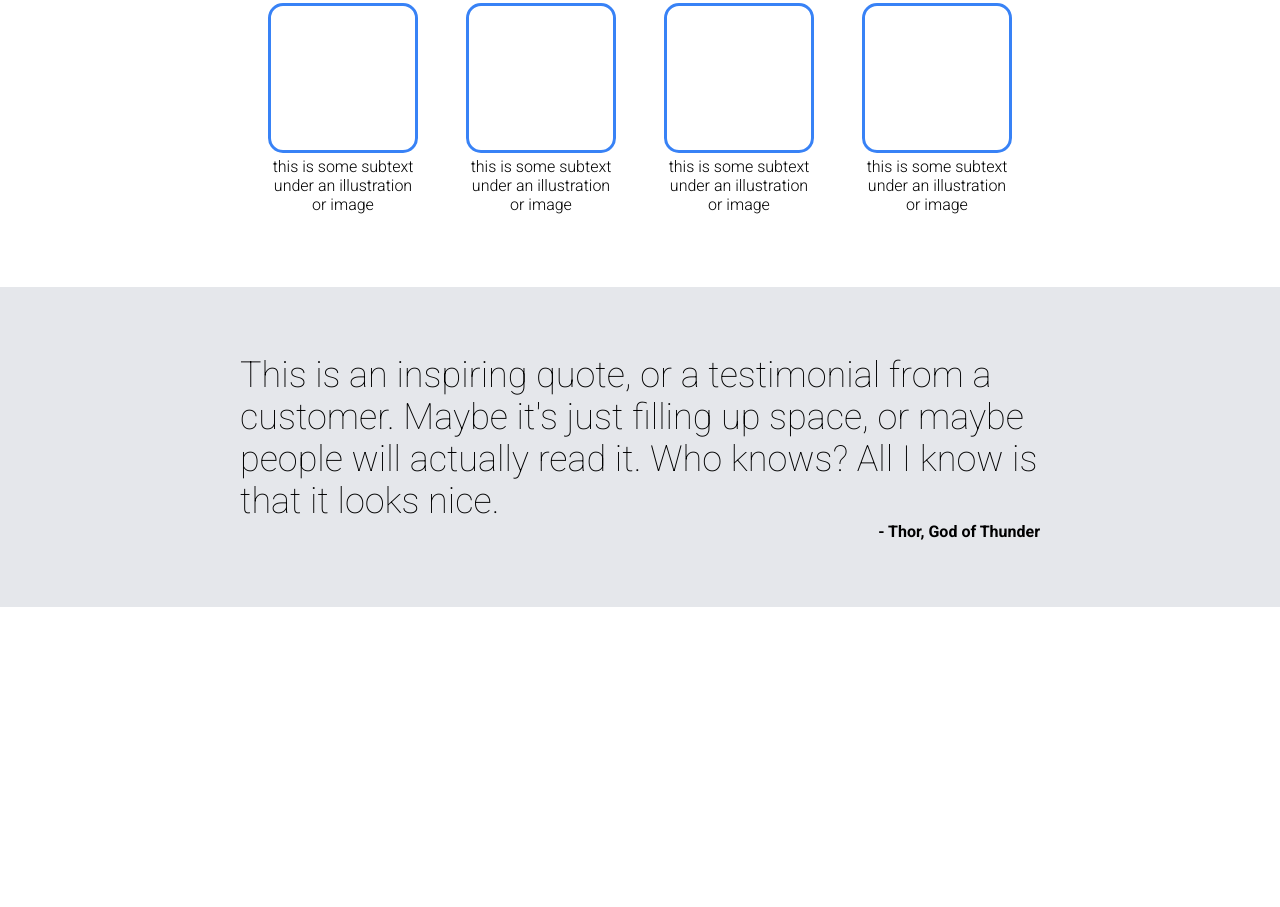
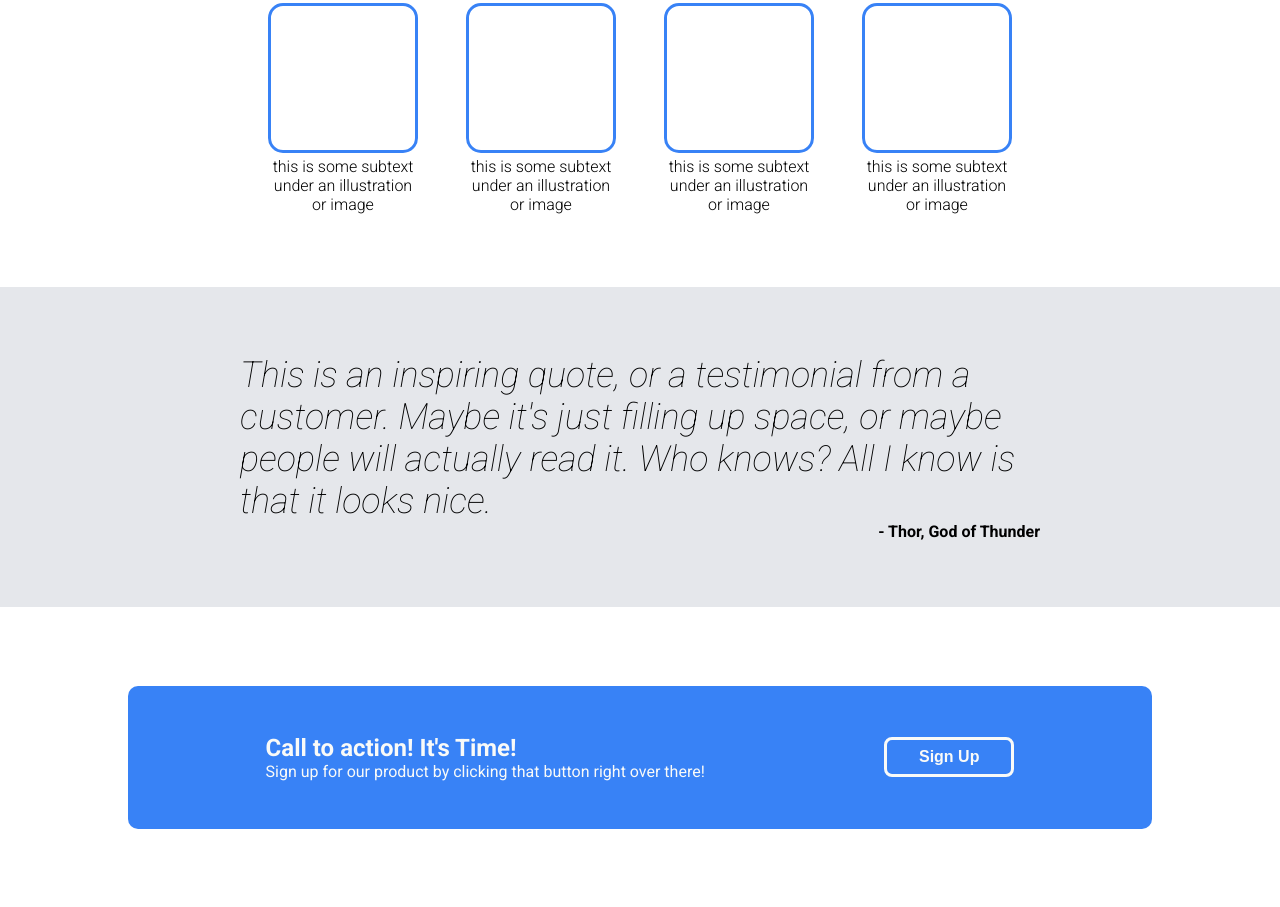
Before and after one commit to abelussi1/landing_page, a plain HTML site: page index.html in a window 1280 px wide. Shown: the part 617-1524 px from the top of the page. Before the commit the page ends 1224 px from the top, so only its background shows below. Drawn offline with Linux system fonts and the light colour scheme.

Commit message:
feat: Add final call to action message

```diff
--- a/index.html
+++ b/index.html
@@ -20,7 +20,7 @@
     </header>
     <section id="content">
         <div class="awesome">
-            <div class="calltoaction">
+            <div class="calltoaction1">
                 <h1>This website is awesome</h1>
                 <p>This website has some subtext that goes here under the main title. It's a smaller font and the color is lower contrast</p>
                 <button>Sign Up</button>
@@ -53,13 +53,24 @@
         <div class="testimonial">
             <div class="quoteandauth">
                 <div class="quote">
-                    <h2>This is an inspiring quote, or a testimonial from a customer. Maybe it's just filling up space, or maybe people will actually read it. Who knows? All I know is that it looks nice.</h2>
+                    <h2><i>This is an inspiring quote, or a testimonial from a customer. Maybe it's just filling up space, or maybe people will actually read it. Who knows? All I know is that it looks nice.</i></h2>
                 </div>
                 <div class="authname">
                     <p> - Thor, God of Thunder</p>
                 </div>
             </div>
         </div>
+        <div class="signup">
+            <div class="message">
+                <div class="calltoaction2">
+                    <h1>Call to action! It's Time!</h1>
+                    <p>Sign up for our product by clicking that button right over there!</p>
+                </div>
+                <div class="signupbutton">
+                    <button>Sign Up</button>
+                </div>
+            </div>
+        </div>
     </section>
 </body>
 </html>
--- a/styles/style.css
+++ b/styles/style.css
@@ -21,6 +21,8 @@ header {
     align-items: center;
     background-color: #1f2937;
     color: #F9FAF8;
+    position: sticky;
+    top: 0;
 }
 
 .logo {
@@ -53,22 +55,22 @@ header a {
     background-color: #1F2937;
 }
 
-.calltoaction {
+.calltoaction1 {
     width: 420px;
 }
 
-.calltoaction h1 {
+.calltoaction1 h1 {
     font-size: 48px;
     font-weight: 900;
     color: #F9FAF8;
 }
 
-.calltoaction p {
+.calltoaction1 p {
     font-size: 18px;
     color: #E5E7EB;
 }
 
-.calltoaction button {
+.calltoaction1 button {
     padding: 8px 32px;
     margin-top: 6px;
     border-radius: 8px;
@@ -147,3 +149,34 @@ figcaption {
     font-size: 36px;
     font-weight: 250;
 }
+
+.signup {
+    height: 300px;
+    display: flex;
+    justify-content: center;
+    align-items: center;
+}
+
+.message {
+    width: 80vw;
+    display: flex;
+    padding: 48px;
+    background: #3882F6;
+    border-radius: 10px;
+    align-items: center;
+    justify-content: space-around;
+}
+
+.calltoaction2 {
+    color:#F9FAF8
+}
+
+.signupbutton button {
+    padding: 8px 32px;
+    border-radius: 8px;
+    color: #F9FAF8;
+    background-color: #3882F6;
+    border: 3px solid #F9FAF8;
+    font-size: medium;
+    font-weight: 900;
+}
```
